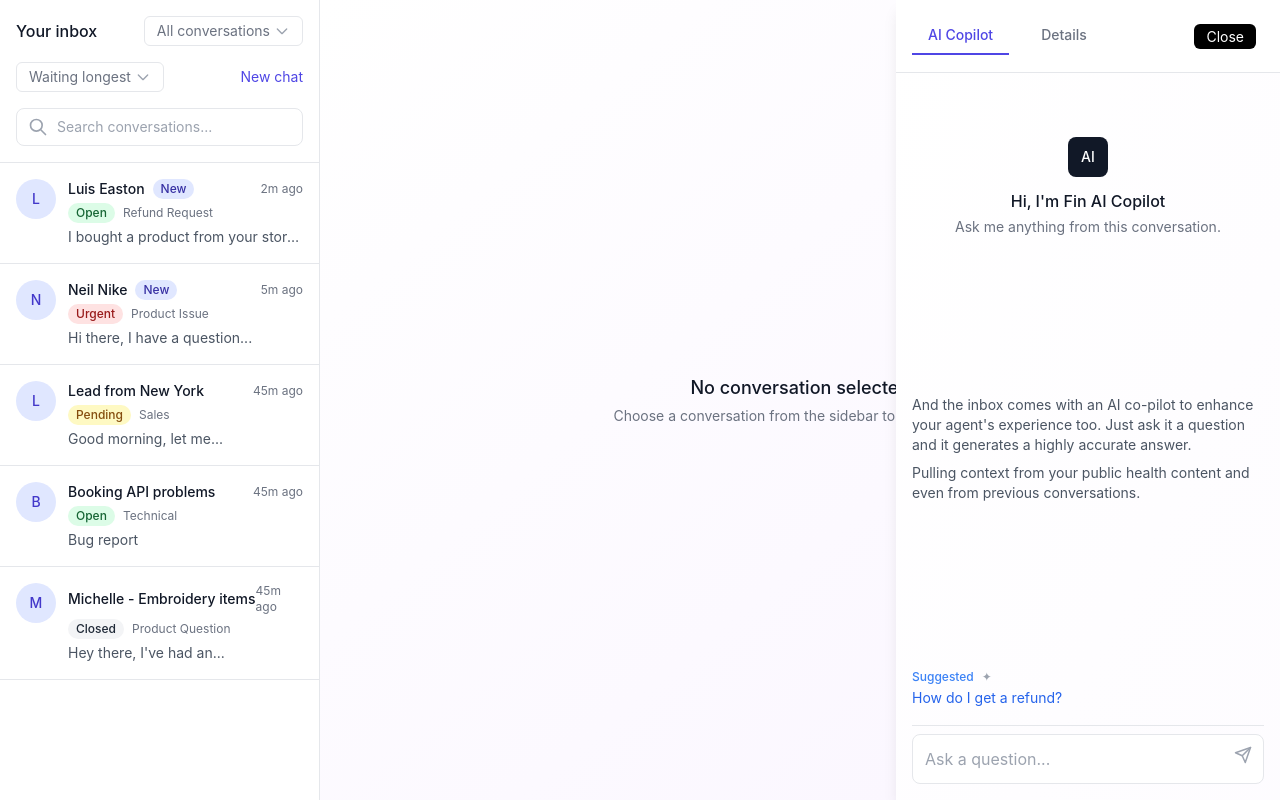
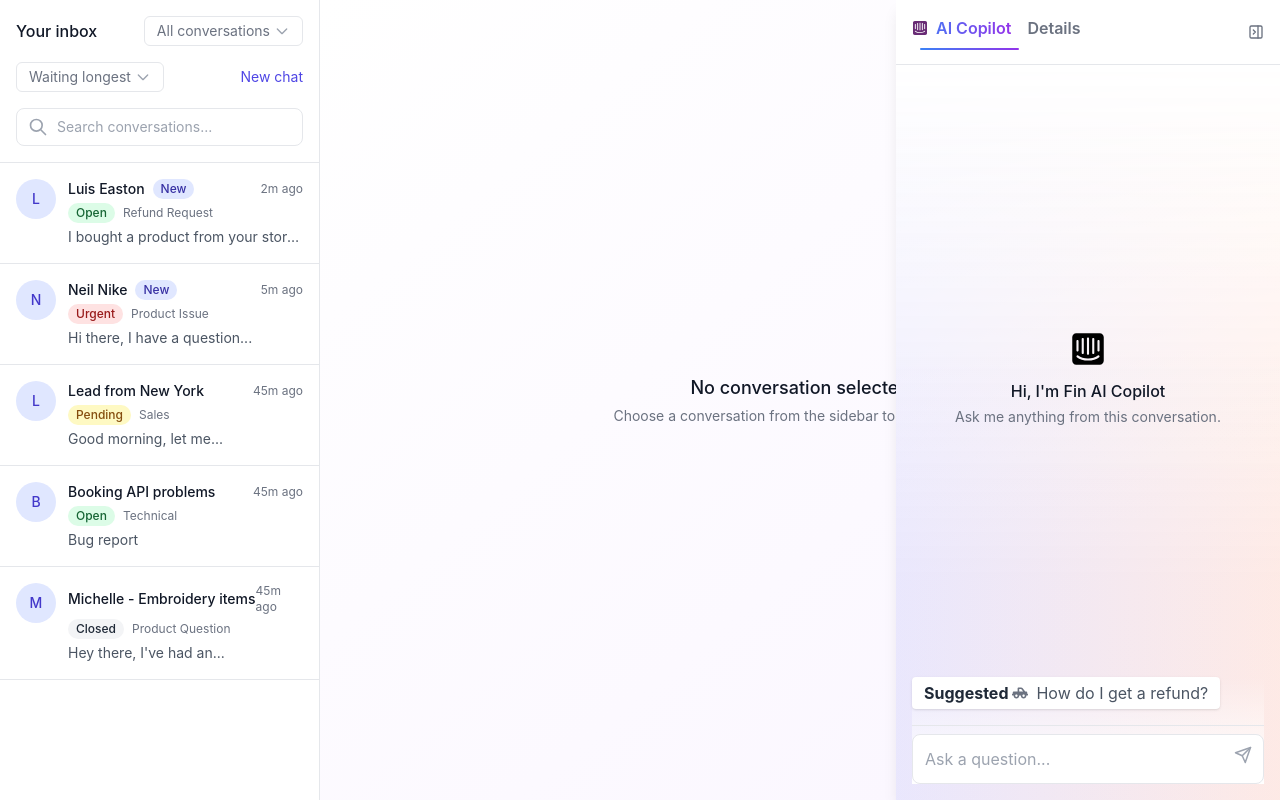
Before and after one commit to anshika-maurya/Intercom, a React (Create React App) app: page / in a window 1280 px wide. Built offline with nearby package versions, Linux system fonts and the light colour scheme.

Commit message:
changes in some files

```diff
--- a/package.json
+++ b/package.json
@@ -10,6 +10,7 @@
     "@testing-library/user-event": "^13.5.0",
     "react": "^19.1.0",
     "react-dom": "^19.1.0",
+    "react-icons": "^5.5.0",
     "react-scripts": "5.0.1",
     "web-vitals": "^2.1.4"
   },
--- /dev/null
+++ b/src/TextEditor.js
@@ -0,0 +1,143 @@
+import React, { useEffect, useRef, forwardRef, useImperativeHandle } from 'react';
+import { useEditor, EditorContent } from '@tiptap/react';
+import StarterKit from '@tiptap/starter-kit';
+import Link from '@tiptap/extension-link';
+
+const TextEditor = forwardRef(({ content, setContent, placeholder = 'Ask a question...' }, ref) => {
+  const editor = useEditor({
+    extensions: [
+      StarterKit,
+      Link.configure({
+        openOnClick: false,
+        HTMLAttributes: {
+          class: 'text-blue-600 underline',
+        },
+      }),
+    ],
+    content: content,
+    autofocus: false,
+    onUpdate: ({ editor }) => {
+      // Update the content state with the HTML content
+      setContent(editor.getHTML());
+    },
+    onSelectionUpdate: ({ editor }) => {
+      // When text is selected, we can emit an event or call a callback
+      const { from, to } = editor.state.selection;
+      if (from !== to) {
+        const selectedText = editor.state.doc.textBetween(from, to);
+        // You could add a callback here if needed
+      }
+    },
+    editorProps: {
+      attributes: {
+        class: 'p-2 min-h-[80px] focus:outline-none prose prose-sm max-w-none w-full',
+      },
+    },
+  });
+
+  useEffect(() => {
+    if (editor && content === '') {
+      editor.commands.setContent('');
+    }
+  }, [content, editor]);
+
+  // Set placeholder
+  useEffect(() => {
+    const editorElement = editor?.view?.dom;
+    if (editorElement && !editor?.getText()) {
+      editorElement.dataset.placeholder = placeholder;
+    }
+  }, [editor, placeholder]);
+
+  // Expose editor methods to parent components through ref
+  useImperativeHandle(ref, () => ({
+    toggleBold: () => editor?.chain().focus().toggleBold().run(),
+    toggleItalic: () => editor?.chain().focus().toggleItalic().run(),
+    toggleCode: () => editor?.chain().focus().toggleCode().run(),
+    setLink: (url) => {
+      if (url) {
+        editor?.chain().focus().setLink({ href: url }).run();
+      } else {
+        editor?.chain().focus().unsetLink().run();
+      }
+    },
+    getSelectedText: () => {
+      if (!editor) return '';
+      const { from, to } = editor.state.selection;
+      if (from === to) return '';
+      return editor.state.doc.textBetween(from, to);
+    },
+    replaceSelectedText: (text) => {
+      if (!editor) return;
+      const { from, to } = editor.state.selection;
+      if (from === to) return;
+
+      editor
+        .chain()
+        .focus()
+        .deleteRange({ from, to })
+        .insertContent(text)
+        .run();
+    },
+    focus: () => editor?.commands.focus(),
+    blur: () => editor?.commands.blur(),
+    clearContent: () => editor?.commands.clearContent(),
+    getHTML: () => editor?.getHTML() || '',
+    getText: () => editor?.getText() || '',
+  }), [editor]);
+
+  if (!editor) {
+    return <div>Loading editor...</div>;
+  }
+
+  return (
+    <div className="text-editor relative">
+      <style jsx global>{`
+        .text-editor .ProseMirror {
+          min-height: 80px;
+          outline: none;
+        }
+        .text-editor .ProseMirror:empty::before {
+          content: attr(data-placeholder);
+          float: left;
+          color: #adb5bd;
+          pointer-events: none;
+          height: 0;
+        }
+        .text-editor .ProseMirror:focus {
+          outline: none;
+          border-color: #6366f1;
+          box-shadow: 0 0 0 3px rgba(99, 102, 241, 0.2);
+        }
+        .text-editor .ProseMirror p {
+          margin: 0.5em 0;
+        }
+        .text-editor .ProseMirror p:first-child {
+          margin-top: 0;
+        }
+        .text-editor .ProseMirror strong {
+          font-weight: bold;
+        }
+        .text-editor .ProseMirror em {
+          font-style: italic;
+        }
+        .text-editor .ProseMirror code {
+          background-color: #f3f4f6;
+          color: #111827;
+          padding: 0.2em 0.4em;
+          border-radius: 3px;
+          font-family: monospace;
+        }
+        .text-editor .ProseMirror a {
+          color: #2563eb;
+          text-decoration: underline;
+        }
+      `}</style>
+      <EditorContent editor={editor} className="border rounded-lg overflow-hidden" />
+    </div>
+  );
+});
+
+TextEditor.displayName = 'TextEditor';
+
+export default TextEditor;
--- a/src/components/AICopilot.js
+++ b/src/components/AICopilot.js
@@ -1,6 +1,16 @@
 import React, { useState, useEffect, useRef } from 'react';
+
+
 import RefundSources from './RefundSources';
 import FormattingToolbar from './FormattingToolbar';
+import { FaIntercom } from "react-icons/fa";
+import { LuPanelRightClose } from "react-icons/lu";
+import { FaTruckPickup } from "react-icons/fa";
+
+
+
+
+
 
 const NumberedIcon = ({ number, onClick }) => (
   <button
@@ -70,7 +80,35 @@
   const [selectedText, setSelectedText] = useState('');
   const [showFormattingToolbar, setShowFormattingToolbar] = useState(false);
   const [toolbarPosition, setToolbarPosition] = useState(null);
+
   const contentRef = useRef(null);
+
+  // New state to control Suggested text visibility
+  const [showSuggestedText, setShowSuggestedText] = useState(true);
+
+  // Scroll handler to hide "Suggested How do I get a refund?" when scrolling down
+  const handleScroll = () => {
+    if (!contentRef.current) return;
+    const scrollTop = contentRef.current.scrollTop;
+    // If scrolled down more than 20px, hide suggested text
+    if (scrollTop > 20) {
+      setShowSuggestedText(false);
+    } else {
+      setShowSuggestedText(true);
+    }
+  };
+
+  useEffect(() => {
+    const refCurrent = contentRef.current;
+    if (refCurrent) {
+      refCurrent.addEventListener('scroll', handleScroll);
+    }
+    return () => {
+      if (refCurrent) {
+        refCurrent.removeEventListener('scroll', handleScroll);
+      }
+    };
+  }, []);
 
   const articleContents = {
     details: {
@@ -168,14 +206,22 @@
           setShowRefundSources(true);
 
           setTimeout(() => {
-            setConversation(prev => [
-              ...prev,
+            // Remove 'Searching for relevant sources...' from conversation before adding refund response
+            setConversation(prev => {
+              // Remove last item if it is isSearching
+              let updated = prev;
+              if (updated.length > 0 && updated[updated.length-1].isSearching) {
+                updated = updated.slice(0, -1);
+              }
+              return [
+                ...updated,
                 {
                   type: 'ai',
                   message: 'We understand that sometimes a purchase may not meet your expectations, and you may need to request a refund.',
                   isResponse: true
                 }
-            ]);
+              ];
+            });
           }, 500);
         }, 1000);
 
@@ -201,6 +247,15 @@
 
   const handleSuggestedQuestion = (question) => {
   setSearchQuery(question);
+
+  // Scroll container ko upar le jao
+  if (contentRef.current) {
+    contentRef.current.scrollTop = 0;  // ya window.scrollTo(0,0) agar window scroll ho raha ho
+  }
+
+  // Hide suggested text
+  setShowSuggestedText(false);
+
   setTimeout(() => {
     handleQuerySubmit();
   }, 100);
@@ -225,7 +280,10 @@
   };
 
   const renderRefundResponse = () => (
-    <div className="bg-purple-100/70 rounded-lg p-4 mt-1" onMouseUp={handleContentMouseUp}>
+    <div
+  className="bg-gradient-to-b from-[#f5c5d7] to-[#e1d4f4] rounded-lg p-4 mt-1"
+  onMouseUp={handleContentMouseUp}
+>
   <p className="text-sm text-gray-800">
     We understand that sometimes a purchase may not meet your expectations, and you may need to request a refund.
   </p>
@@ -253,40 +311,76 @@
   </div>
 </div>
   );
+ const [activeTab, setActiveTab] = useState('copilot');
+
 
   return (
    <div className="h-full flex flex-col bg-gradient-to-br from-white to-purple-50/30" ref={contentRef}>
   {/* Header */}
   <div className="flex items-center justify-between p-4 border-b bg-white">
     <div className="flex items-center space-x-4">
+
       <button
-            className="px-4 py-2 text-sm font-medium border-b-2 text-indigo-600 border-indigo-600"
+        onClick={() => setActiveTab('copilot')}
+        className={`group relative pb-2 text-md font-semibold flex items-center space-x-2 ${
+          activeTab === 'copilot'
+            ? 'text-transparent bg-clip-text bg-gradient-to-r from-blue-500 to-purple-600'
+            : 'text-gray-500'
+        }`}
       >
-            AI Copilot
+        <FaIntercom
+          className={`text-1xl transition-colors duration-300 ${
+            activeTab === 'copilot' ? 'text-[#692c75]' : 'text-gray-500'
+          }`}
+        />
+        <span>AI Copilot</span>
+
+        {activeTab === 'copilot' && (
+          <span className="absolute left-0 -bottom-0.5 w-full h-0.5 bg-gradient-to-r from-blue-500 to-purple-600 rounded-full"></span>
+        )}
       </button>
+
       <button
-            className="px-4 py-2 text-sm font-medium border-b-2 text-gray-500 border-transparent"
+        onClick={() => setActiveTab('details')}
+        className={`relative pb-2 text-md font-semibold ${
+          activeTab === 'details'
+            ? 'text-transparent bg-clip-text bg-gradient-to-r from-blue-500 to-purple-600'
+            : 'text-gray-500 '
+        }`}
       >
         Details
+        {activeTab === 'details' && (
+          <span className="absolute left-0 -bottom-0.5 w-full h-0.5 bg-gradient-to-r from-blue-500 to-purple-600 rounded-full"></span>
+        )}
       </button>
+
     </div>
-        <button onClick={onClose} className="p-2">
-          <span className="px-3 py-1 text-sm bg-black text-white rounded-md">Close</span>
+    <button onClick={onClose} className="text-gray-500">
+      <LuPanelRightClose className="text-1xl" />
     </button>
   </div>
 
   {/* Main Content */}
+
   <div
-        className="flex-1 overflow-y-auto p-4 flex flex-col"
+    className="flex-1 overflow-y-auto p-4 flex flex-col relative"
     onMouseUp={handleContentMouseUp}
+    style={{
+      backgroundImage: `
+        linear-gradient(to right, rgba(115, 103, 240, 0.15), rgba(255, 131, 85, 0.15)),
+        linear-gradient(to bottom, white, transparent 70%)
+      `,
+      backgroundBlendMode: 'screen',
+    }}
   >
     {showInitialState && conversation.length === 0 ? (
       /* Initial state - AI Assistant Intro */
-          <div className="flex items-center justify-center mt-12 mb-auto">
+      <div className="flex items-center justify-center h-full">
         <div className="text-center">
-              <div className="w-10 h-10 bg-gray-900 rounded-lg flex items-center justify-center mx-auto mb-3">
-                <span className="text-white text-sm font-medium">AI</span>
+          <div className="flex items-center justify-center mx-auto mb-3">
+            <FaIntercom className="text-black text-4xl" />
           </div>
+
           <h3 className="font-medium text-gray-900">Hi, I'm Fin AI Copilot</h3>
           <p className="text-sm text-gray-500 mt-1">Ask me anything from this conversation.</p>
         </div>
@@ -306,8 +400,7 @@
                   <p className="text-sm">{item.message}</p>
                 </div>
               </div>
-                ) : (
-                  item.isSearching ? (
+            ) : item.isSearching ? (
               <div className="flex items-start space-x-3">
                 <div className="w-7 h-7 bg-gray-900 rounded-full flex items-center justify-center flex-shrink-0">
                   <span className="text-white text-xs">Fin</span>
@@ -325,8 +418,13 @@
                 <div className="flex-1">
                   <p className="text-sm font-medium">Fin</p>
 
-                        {item.message.toLowerCase().includes('refund') ? renderRefundResponse() : (
-                          <div className="bg-white border rounded-lg p-3 mt-1" onMouseUp={handleContentMouseUp}>
+                  {item.message.toLowerCase().includes('refund') ? (
+                    renderRefundResponse()
+                  ) : (
+                    <div
+                      className="bg-white border rounded-lg p-3 mt-1"
+                      onMouseUp={handleContentMouseUp}
+                    >
                       <p className="text-sm">{item.message}</p>
                     </div>
                   )}
@@ -336,8 +434,7 @@
                   )}
                 </div>
               </div>
-                  ) : null
-                )}
+            ) : null}
           </div>
         ))}
 
@@ -349,34 +446,37 @@
       </div>
     )}
 
-        {/* Information about AI capabilities */}
-        {conversation.length === 0 && (
-          <div className="mt-6 mb-8">
-            <p className="text-sm text-gray-600 mb-2">
-              And the inbox comes with an AI co-pilot to enhance your agent's experience too.
-              Just ask it a question and it generates a highly accurate answer.
-            </p>
-            <p className="text-sm text-gray-600">
-              Pulling context from your public health content and even from previous conversations.
-            </p>
-          </div>
-        )}
-
     {/* Footer with suggestions and input */}
-        <div className="mt-auto">
+    <div className="mt-auto bg-gradient-to-t from-white to-transparent">
       {/* Suggested Questions - above input field */}
-          <div className="mb-4">
+   <div
+  className="
+    mb-4 inline-flex items-center space-x-2 bg-white px-3 py-1 rounded shadow
+    text-gray-600 cursor-pointer
+    hover:text-indigo-900
+    hover:bg-gradient-to-r hover:from-indigo-100 hover:to-purple-50
+    transition-colors
+    group
+  "
+>
   <div className="flex items-center">
-              <span className="text-xs text-blue-500 font-medium mr-2">Suggested</span>
-              <span className="text-xs text-gray-400">✦</span>
+    <span className="text-md font-bold text-gray-800 group-hover:text-indigo-900 flex items-center">
+      Suggested
+    </span>
+    <span className="ml-1 text-gray-500 text-md group-hover:text-indigo-900">
+      <FaTruckPickup />
+    </span>
   </div>
   <button
-              onClick={() => handleSuggestedQuestion("How do I get a refund?")}
-              className="text-sm text-blue-600 hover:underline"
+    onClick={() => handleSuggestedQuestion('How do I get a refund?')}
+    className="text-md font-normal text-gray-600 group-hover:text-indigo-900 hover:underline"
   >
     How do I get a refund?
   </button>
 </div>
+
+
+
 
       {/* Input field */}
       <form onSubmit={handleQuerySubmit} className="relative pt-2 border-t border-gray-200">
@@ -388,7 +488,17 @@
           className="w-full p-3 pr-10 border rounded-lg bg-white placeholder-gray-400 focus:outline-none focus:ring-1 focus:ring-gray-300"
         />
         <button type="submit" className="absolute right-3 top-1/2 transform -translate-y-1/2 text-gray-400">
-              <svg xmlns="http://www.w3.org/2000/svg" width="18" height="18" viewBox="0 0 24 24" fill="none" stroke="currentColor" strokeWidth="2" strokeLinecap="round" strokeLinejoin="round">
+          <svg
+            xmlns="http://www.w3.org/2000/svg"
+            width="18"
+            height="18"
+            viewBox="0 0 24 24"
+            fill="none"
+            stroke="currentColor"
+            strokeWidth="2"
+            strokeLinecap="round"
+            strokeLinejoin="round"
+          >
             <line x1="22" y1="2" x2="11" y2="13"></line>
             <polygon points="22 2 15 22 11 13 2 9 22 2"></polygon>
           </svg>
@@ -399,23 +509,15 @@
 
   {/* Popup Dialog */}
   {showArticlePopup && (
-        <ArticlePopup
-          title={showArticlePopup.title}
-          content={showArticlePopup.content}
-          onClose={closeArticlePopup}
-          onAddToComposer={handleAddToComposer}
-        />
+    <ArticlePopup title={showArticlePopup.title} content={showArticlePopup.content} onClose={closeArticlePopup} onAddToComposer={handleAddToComposer} />
   )}
 
   {/* Formatting Toolbar */}
   {showFormattingToolbar && selectedText && (
-        <FormattingToolbar
-          position={toolbarPosition}
-          onClose={() => setShowFormattingToolbar(false)}
-          onOptionSelect={handleFormatOption}
-        />
+    <FormattingToolbar position={toolbarPosition} onClose={() => setShowFormattingToolbar(false)} onOptionSelect={handleFormatOption} />
   )}
 </div>
+
   );
 };
 
--- a/src/components/CopilotActiveConversation.js
+++ b/src/components/CopilotActiveConversation.js
@@ -15,37 +15,32 @@
 const CopilotActiveConversation = ({ conversation }) => {
   return (
     <div className="flex flex-col h-full">
-      {/* Conversation */}
       <div className="flex-1 overflow-y-auto pb-4">
-        {/* User question */}
-        <div className="flex items-start space-x-3 mb-4">
-          <UserAvatar />
+        {conversation?.messages?.map((msg, index) => (
+          <div key={index} className="mb-4">
+            <div className="flex items-start space-x-3">
+              {msg.sender === 'user' ? <UserAvatar /> : <AIAvatar />}
               <div>
-            <p className="text-sm font-medium">You</p>
-            <p className="text-sm">How do I get a refund?</p>
+                <p className="text-sm font-medium">{msg.sender === 'user' ? 'You' : 'Fin'}</p>
+                <p className="text-sm text-gray-700">{msg.text}</p>
               </div>
             </div>
 
-        {/* AI response */}
-        <div className="flex items-start space-x-3 mb-2">
-          <AIAvatar />
-          <div>
-            <p className="text-sm font-medium">Fin</p>
-            <p className="text-sm text-gray-500">Searching for relevant sources...</p>
+            {/* Optional: Render sources if available */}
+            {msg.sender === 'AI' && msg.sources?.length > 0 && (
+              <div className="ml-10 mt-2 space-y-2">
+                {msg.sources.map((source, i) => (
+                  <div key={i} className="bg-gray-100 rounded-lg p-3">
+                    <div className="flex items-center">
+                      <span className="inline-block mr-2 text-lg">📄</span>
+                      <p className="text-sm font-medium">{source.title}</p>
                     </div>
                   </div>
-
-        {/* AI source */}
-        <div className="flex items-start space-x-3 ml-10 mb-4">
-          <div className="bg-gray-100 rounded-lg p-3">
-            <div className="flex items-center">
-              <span className="inline-block mr-2 text-lg">📄</span>
-              <p className="text-sm font-medium">Getting a refund</p>
+                ))}
               </div>
+            )}
           </div>
-        </div>
-
-        {/* Full AI response will appear here when ready */}
+        ))}
       </div>
     </div>
   );
--- a/src/components/RefundDetailView.js
+++ b/src/components/RefundDetailView.js
@@ -13,7 +13,9 @@
   return (
     <div className="relative bg-gradient-to-br from-purple-100/90 to-purple-50/80 rounded-lg p-5 my-3">
   <div className="mb-4">
-        <h3 className="font-medium text-gray-800 mb-1">We understand that sometimes a purchase may not meet your expectations, and you may need to request a refund.</h3>
+    <h3 className="font-medium text-gray-800 mb-1">
+      We understand that sometimes a purchase may not meet your expectations, and you may need to request a refund.
+    </h3>
 
     <p className="text-sm text-gray-700 mt-3 relative pr-6">
       To assist you with your refund request, could you please provide your order ID and proof of purchase.
@@ -53,10 +55,12 @@
     )}
   </div>
 
-      <div className="flex justify-center border-t border-purple-200 pt-3">
+  {/* Gradient background ONLY for this block */}
+  <div className="rounded-lg mt-4 p-4 bg-gradient-to-r from-gray-900 via-gray-800 to-gray-900">
+    <div className="flex justify-center border-b border-gray-700 pb-3">
       <button
         onClick={onAddToComposer}
-          className="flex items-center justify-center gap-2 text-gray-800 font-medium text-sm bg-white py-2 px-4 rounded border border-gray-300 hover:bg-gray-50"
+        className="flex items-center justify-center gap-2 text-white font-medium text-sm bg-gray-700 py-2 px-4 rounded border border-gray-500 hover:bg-gray-600"
       >
         <svg width="18" height="18" viewBox="0 0 24 24" fill="none" xmlns="http://www.w3.org/2000/svg">
           <path d="M8 12H16M12 8V16" stroke="currentColor" strokeWidth="2" strokeLinecap="round" strokeLinejoin="round"/>
@@ -65,10 +69,12 @@
       </button>
     </div>
 
-      <div className="text-sm text-gray-500 mt-4">
+    <div className="text-sm text-gray-300 mt-3 text-center">
       15 relevant sources found
     </div>
   </div>
+</div>
+
   );
 };
 
```
Also changed, not shown: src/AICopilotSection.js (deleted), 1 other file (tests, documents, lock files or other folders). Lines whose indentation alone changed are shown as unchanged.
